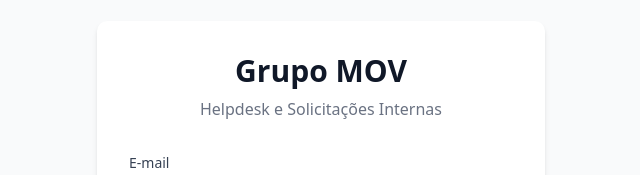
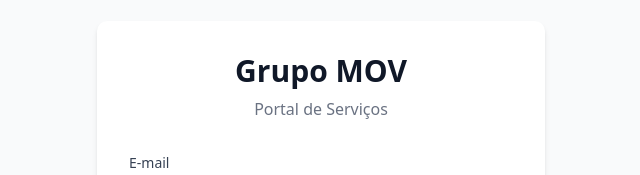
Before and after one commit to alexgurgel/portal-mov, a Next.js app: page / in a window 1280 px wide. Shown: the part 152-327 px from the top of the page, without its empty margins (319-959 px from the left). Built offline with nearby package versions, Linux system fonts and the light colour scheme; no server answers.

Commit message:
fix: renomeia Helpdesk para Portal de Servicos em todo o app

```diff
--- a/src/app/layout.tsx
+++ b/src/app/layout.tsx
@@ -13,7 +13,7 @@
 });
 
 export const metadata: Metadata = {
-  title: "Grupo MOV | Helpdesk",
+  title: "Grupo MOV | Portal de Serviços",
   description: "Sistema de solicitações internas do Grupo MOV",
 };
 
--- a/src/app/page.tsx
+++ b/src/app/page.tsx
@@ -49,7 +49,7 @@
         {/* Cabeçalho do Card */}
         <div className="text-center mb-8">
           <h1 className="text-3xl font-bold text-gray-900">Grupo MOV</h1>
-          <p className="text-gray-500 mt-2">Helpdesk e Solicitações Internas</p>
+          <p className="text-gray-500 mt-2">Portal de Serviços</p>
         </div>
 
         {/* Mensagem de Erro (se houver) */}
--- a/src/app/register/page.tsx
+++ b/src/app/register/page.tsx
@@ -38,7 +38,7 @@
       <div className="max-w-md w-full bg-white rounded-lg shadow-md p-8">
         <div className="text-center mb-6">
           <h1 className="text-2xl font-bold text-gray-800">Crie sua conta</h1>
-          <p className="text-gray-500 text-sm mt-1">Grupo MOV Helpdesk</p>
+          <p className="text-gray-500 text-sm mt-1">Grupo MOV | Portal de Serviços</p>
         </div>
 
         {message && (
--- a/src/app/reset-password/page.tsx
+++ b/src/app/reset-password/page.tsx
@@ -60,7 +60,7 @@
       <div className="max-w-md w-full bg-white rounded-lg shadow-md p-8">
         <div className="text-center mb-6">
           <h1 className="text-2xl font-bold text-gray-800">Definir nova senha</h1>
-          <p className="text-gray-500 text-sm mt-1">Grupo MOV Helpdesk</p>
+          <p className="text-gray-500 text-sm mt-1">Grupo MOV | Portal de Serviços</p>
         </div>
 
         {message && (
```
